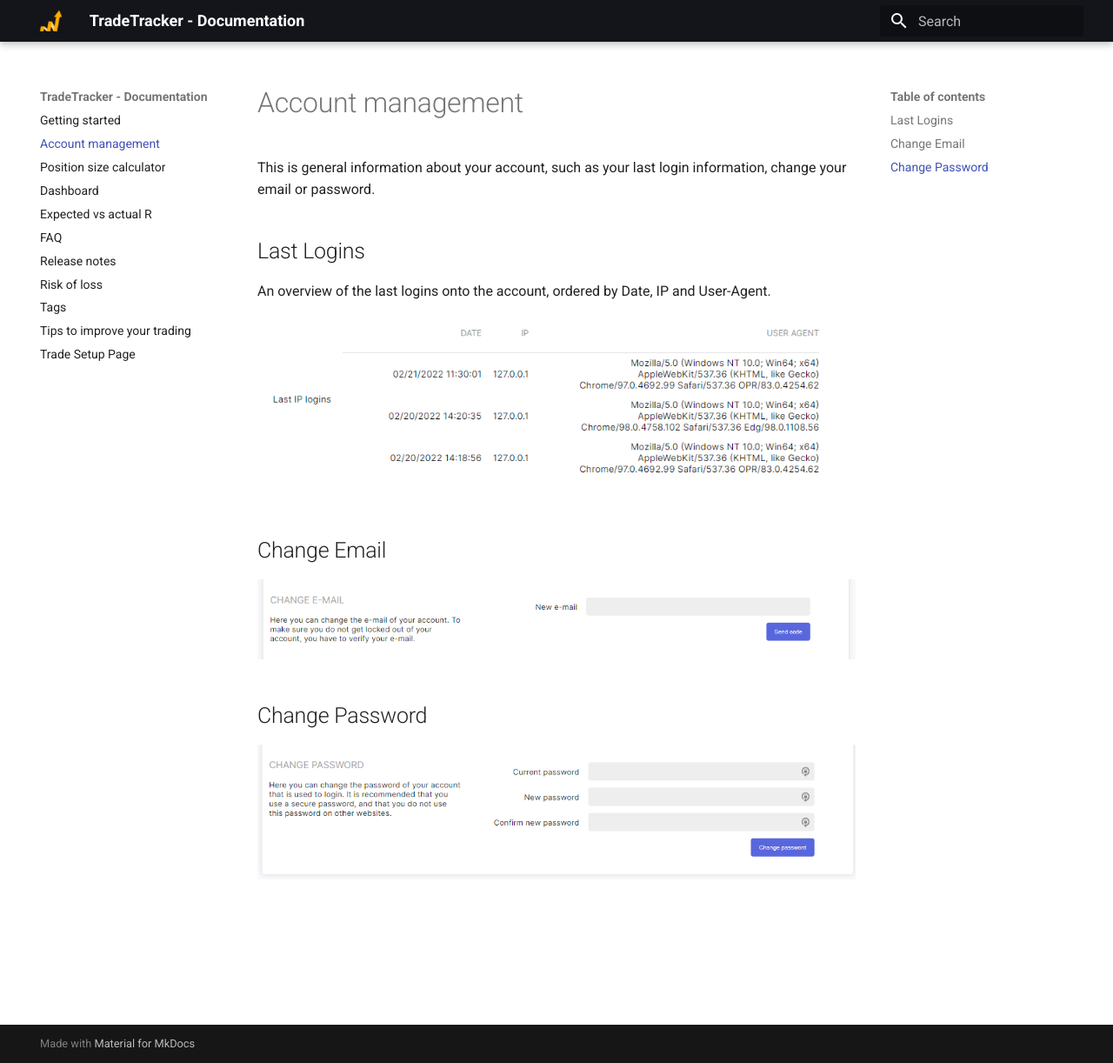
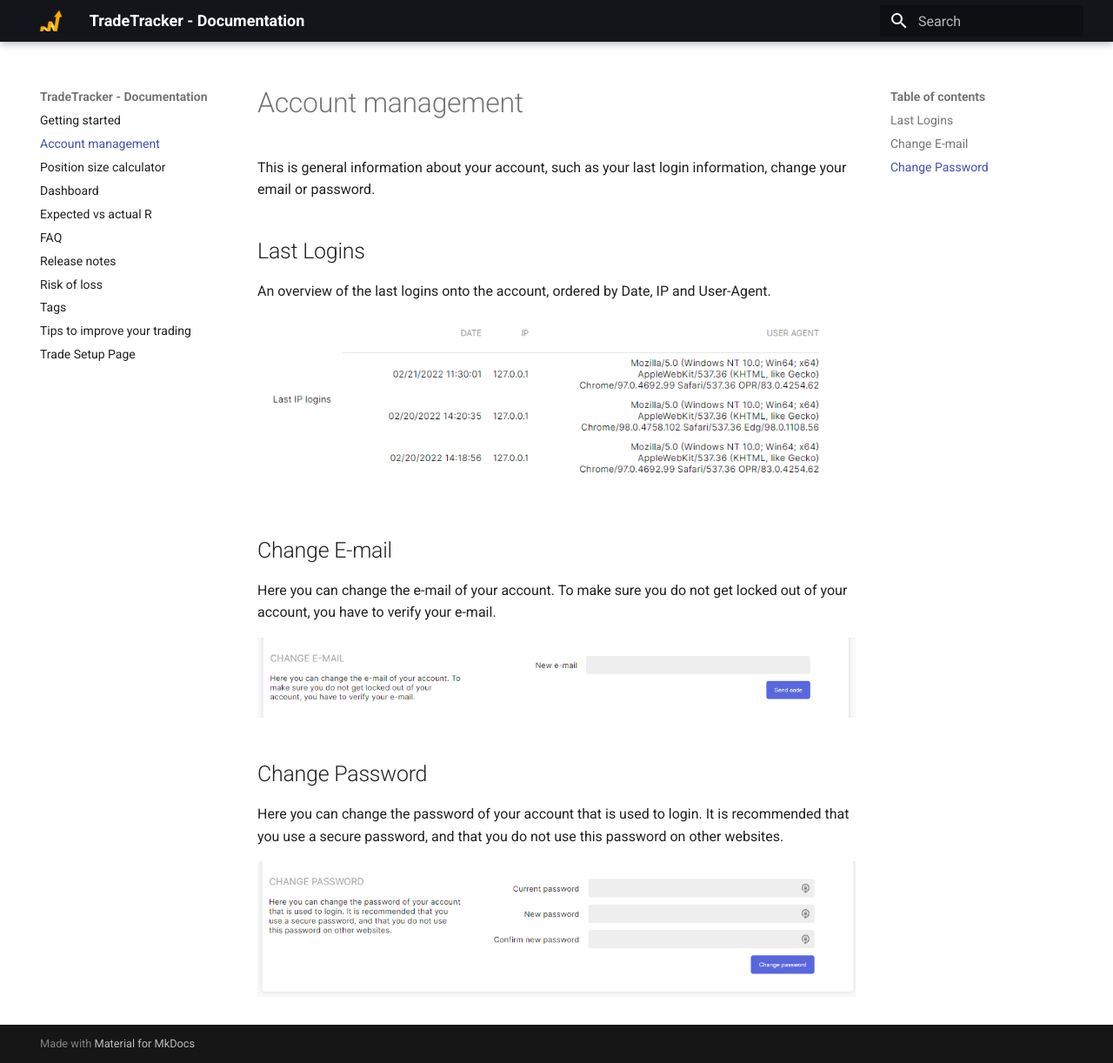
Before and after one commit to TradeTracker/docs, an MkDocs documentation site: the page built from docs/accountmanagement.md, in a window 1280 px wide and 1222 px high. Shown: the whole window at 87% size. Built offline with MkDocs 1.6.1 and Material for MkDocs 9.7.7, drawn with Linux system fonts in a browser that asks for light colours.

Commit message:
Account management documentation.

```diff
--- a/docs/accountmanagement.md
+++ b/docs/accountmanagement.md
@@ -7,9 +7,12 @@ An overview of the last logins onto the account, ordered by Date, IP and User-Ag
 
 ![Last Logins](lastloginsbyip.PNG)
 
-## Change Email
-![Change Email](changemail.PNG)
+## Change E-mail
+Here you can change the e-mail of your account. To make sure you do not get locked out of your account, you have to verify your e-mail.
+
+![Change E-mail](changemail.PNG)
 
 ## Change Password
+Here you can change the password of your account that is used to login. It is recommended that you use a secure password, and that you do not use this password on other websites.
 
 ![Change Password](changepassword.PNG)
```
Also changed, not shown: 1 other file.
